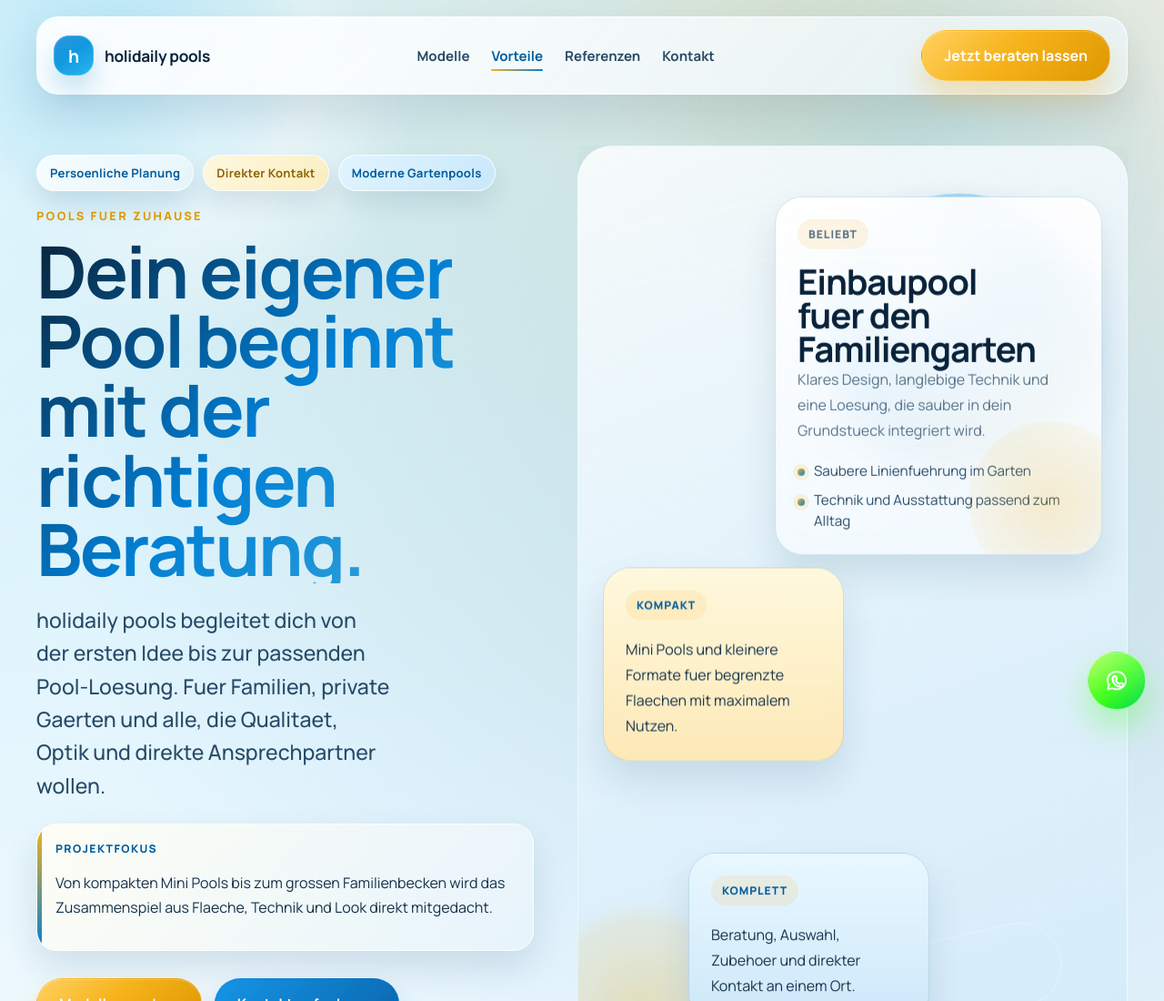
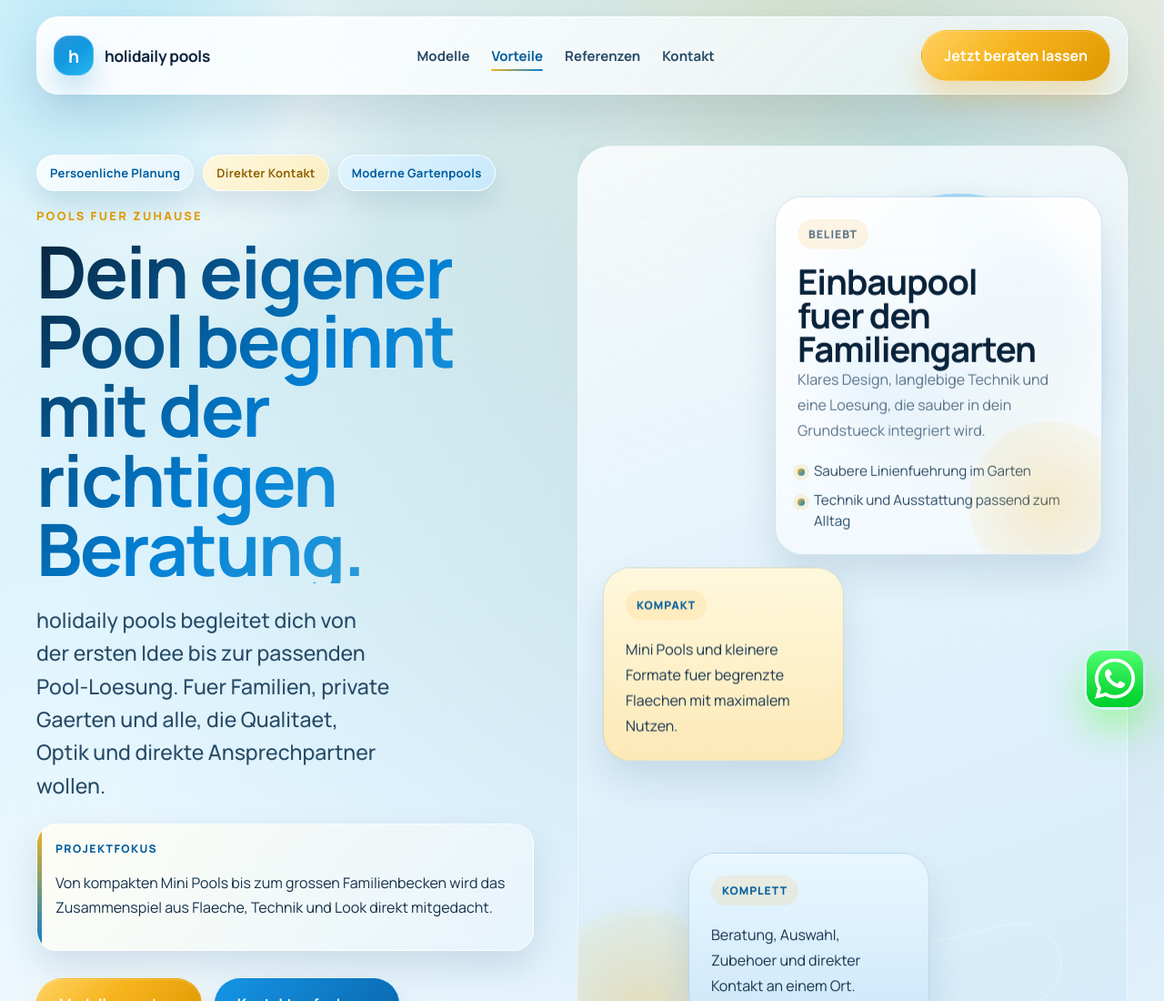
Before and after one commit to rg-ru/holidaily, a plain HTML site: page index.html in a window 1280 px wide. Shown: the top 1100 px of the page at 91% size. Drawn offline with Linux system fonts and the light colour scheme; a web font is replaced by a local one.

Commit message:
Use provided WhatsApp icon asset

```diff
--- a/index.html
+++ b/index.html
@@ -21,7 +21,7 @@
   <script>
     document.documentElement.classList.add("has-motion");
   </script>
-  <link rel="stylesheet" href="styles.css?v=20260314-3">
+  <link rel="stylesheet" href="styles.css?v=20260314-4">
 </head>
   <body>
   <div class="page-shell">
@@ -330,16 +330,7 @@
     rel="noopener noreferrer"
     aria-label="WhatsApp-Chat oeffnen"
   >
-    <svg viewBox="0 0 32 32" aria-hidden="true" focusable="false">
-      <path
-        class="whatsapp-icon-bubble"
-        d="M16 5.25c-5.95 0-10.75 4.56-10.75 10.19 0 2.05.64 3.96 1.84 5.56l-1.37 5.1 5.29-1.34c1.47.77 3.14 1.18 4.99 1.18 5.95 0 10.75-4.56 10.75-10.19S21.95 5.25 16 5.25Z"
-      />
-      <path
-        class="whatsapp-icon-phone"
-        d="M12.02 11.63c.21-.47.52-.72.92-.72h1.57c.32 0 .61.2.73.51l.82 2.14c.11.3.03.64-.2.86l-1.1 1.11a9.82 9.82 0 0 0 4.39 4.39l1.11-1.1c.22-.22.56-.3.86-.2l2.14.82c.31.12.51.41.51.73v1.57c0 .4-.25.71-.72.92-.82.36-1.67.54-2.56.54-5.07 0-9.19-4.12-9.19-9.19 0-.89.18-1.74.54-2.56Z"
-      />
-    </svg>
+    <img src="assets/whatsapp-icon.png" alt="" width="64" height="64">
     <span class="sr-only">WhatsApp-Chat oeffnen</span>
   </a>
   <script>
--- a/styles.css
+++ b/styles.css
@@ -537,59 +537,19 @@ h3 {
   display: inline-flex;
   align-items: center;
   justify-content: center;
-  width: 64px;
-  height: 64px;
-  border: 1px solid rgba(255, 255, 255, 0.42);
-  border-radius: 999px;
-  background: linear-gradient(135deg, #a7ff3f 0%, #39ff14 52%, #00d84f 100%);
-  color: #ffffff;
+  width: 68px;
+  height: 68px;
+  border-radius: 22px;
   text-decoration: none;
-  box-shadow:
-    inset 0 1px 0 rgba(255, 255, 255, 0.32),
-    0 18px 36px rgba(57, 255, 20, 0.34);
   transition:
     transform 180ms ease,
-    box-shadow 180ms ease,
     filter 180ms ease;
   -webkit-tap-highlight-color: transparent;
-  isolation: isolate;
-}
-
-.whatsapp-float::before,
-.whatsapp-float::after {
-  content: "";
-  position: absolute;
-  border-radius: inherit;
-  pointer-events: none;
-}
-
-.whatsapp-float::before {
-  inset: 1px;
-  background: linear-gradient(180deg, rgba(255, 255, 255, 0.24), rgba(255, 255, 255, 0));
-}
-
-.whatsapp-float::after {
-  inset: -8px;
-  z-index: -1;
-  background: radial-gradient(circle, rgba(57, 255, 20, 0.34) 0%, rgba(57, 255, 20, 0) 72%);
-  opacity: 0;
-  transform: scale(0.88);
-  transition:
-    opacity 180ms ease,
-    transform 180ms ease;
 }
 
 .whatsapp-float:hover {
   transform: translateY(-3px) scale(1.03);
-  box-shadow:
-    inset 0 1px 0 rgba(255, 255, 255, 0.36),
-    0 24px 44px rgba(57, 255, 20, 0.44);
-  filter: saturate(1.12) brightness(1.04);
-}
-
-.whatsapp-float:hover::after {
-  opacity: 1;
-  transform: scale(1);
+  filter: brightness(1.05);
 }
 
 .whatsapp-float:active {
@@ -597,30 +557,17 @@ h3 {
 }
 
 .whatsapp-float:focus-visible {
-  outline: 3px solid rgba(57, 255, 20, 0.3);
+  outline: 3px solid rgba(57, 255, 20, 0.32);
   outline-offset: 4px;
 }
 
-.whatsapp-float svg {
-  position: relative;
-  z-index: 1;
-  width: 30px;
-  height: 30px;
-  overflow: visible;
-  fill: none;
-  stroke: currentColor;
-  stroke-linecap: round;
-  stroke-linejoin: round;
-  filter: drop-shadow(0 1px 0 rgba(255, 255, 255, 0.16));
-}
-
-.whatsapp-icon-bubble {
-  stroke-width: 1.85;
-  opacity: 0.96;
-}
-
-.whatsapp-icon-phone {
-  stroke-width: 2.15;
+.whatsapp-float img {
+  display: block;
+  width: 100%;
+  height: 100%;
+  border-radius: inherit;
+  object-fit: cover;
+  box-shadow: 0 20px 42px rgba(57, 255, 20, 0.36);
 }
 
 .hero-stats {
@@ -1847,13 +1794,12 @@ h3 {
   .whatsapp-float {
     bottom: max(16px, calc(env(safe-area-inset-bottom, 0px) + 10px));
     right: max(16px, calc(env(safe-area-inset-right, 0px) + 10px));
-    width: 58px;
-    height: 58px;
-  }
-
-  .whatsapp-float svg {
-    width: 28px;
-    height: 28px;
+    width: 60px;
+    height: 60px;
+  }
+
+  .whatsapp-float img {
+    box-shadow: 0 16px 32px rgba(57, 255, 20, 0.32);
   }
 
   .section {
```
Also changed, not shown: assets/whatsapp-icon.png (added).
